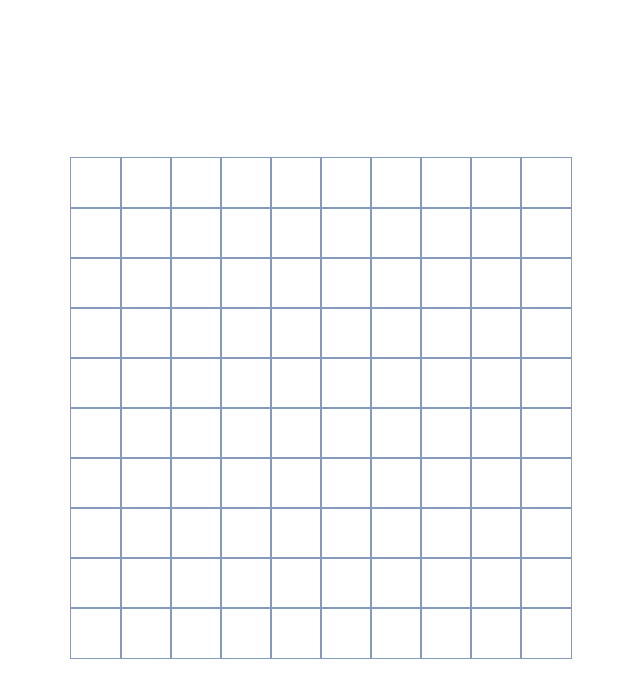
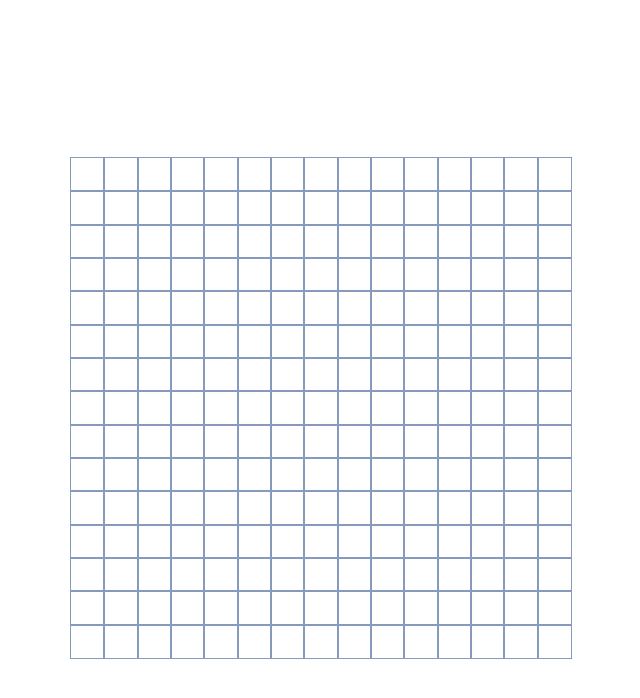
Before and after one commit to jacobstrazhevskyi/react_snake-game, a React (Create React App) app: page / in a window 1280 px wide. Shown: the top 698 px of the page, without its empty margins (319-959 px from the left). Built offline with nearby package versions, Linux system fonts and the light colour scheme.

Commit message:
added a cell fullness logic

```diff
--- a/src/components/Board/Board.tsx
+++ b/src/components/Board/Board.tsx
@@ -8,13 +8,16 @@ import {
   styled,
 } from '@mui/material';
 
-const BOARD_SIZE = 10;
+type StyledBoxCustomProps = {
+  cellFullness: 'food' | 'snake' | 0,
+};
+
+const BOARD_SIZE = 15;
 
 const StyledBoardBox = styled(Box)({
   width: '100%',
   height: '100%',
   maxWidth: '500px',
-  maxHeight: '1000px',
   display: 'flex',
   flexDirection: 'column',
   alignItems: 'center',
@@ -27,11 +30,26 @@ const StyledBoardRowBox = styled(Box)({
   width: '100%',
 });
 
-const StyledBoardCellBox = styled(Box)({
-  width: '100%',
-  aspectRatio: '1',
-  outline: '1px solid rgb(134, 154, 189)',
-  flex: '1',
+const StyledBoardCellBox = styled(
+  Box,
+  { shouldForwardProp: (prop) => prop !== 'cellFullness' },
+)<StyledBoxCustomProps>(({ cellFullness }) => {
+  let cellColor;
+
+  if (cellFullness === 'snake') {
+    cellColor = 'green';
+  } else if (cellFullness === 'food') {
+    cellColor = 'red';
+  } else {
+    cellColor = '';
+  }
+
+  return {
+    width: '100%',
+    aspectRatio: '1',
+    outline: '1px solid rgb(134, 154, 189)',
+    backgroundColor: cellColor,
+  };
 });
 
 export const Board: React.FC = () => {
@@ -43,9 +61,10 @@ export const Board: React.FC = () => {
     <StyledBoardBox>
       {board.map(row => (
         <StyledBoardRowBox key={uuid()}>
-          {row.map(_cell => (
+          {row.map(cell => (
             <StyledBoardCellBox
               key={uuid()}
+              cellFullness={cell}
             />
           ))}
         </StyledBoardRowBox>
```
